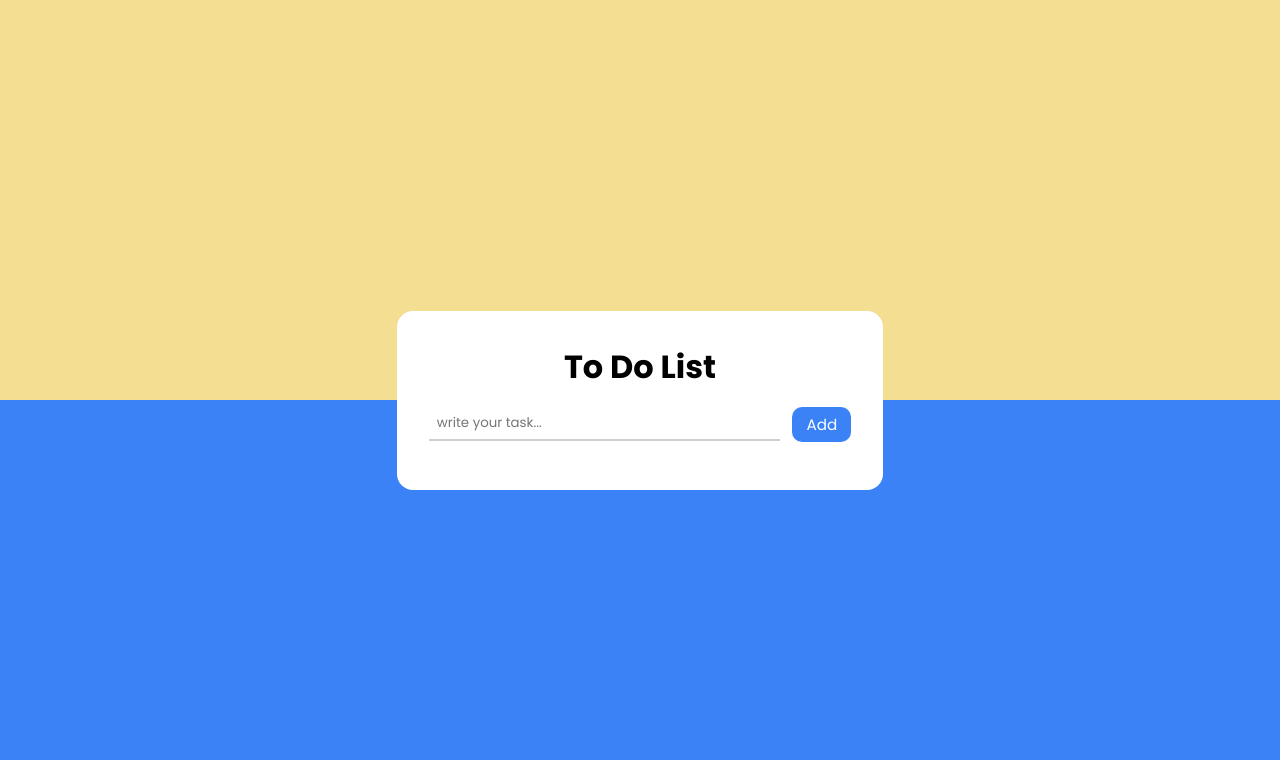
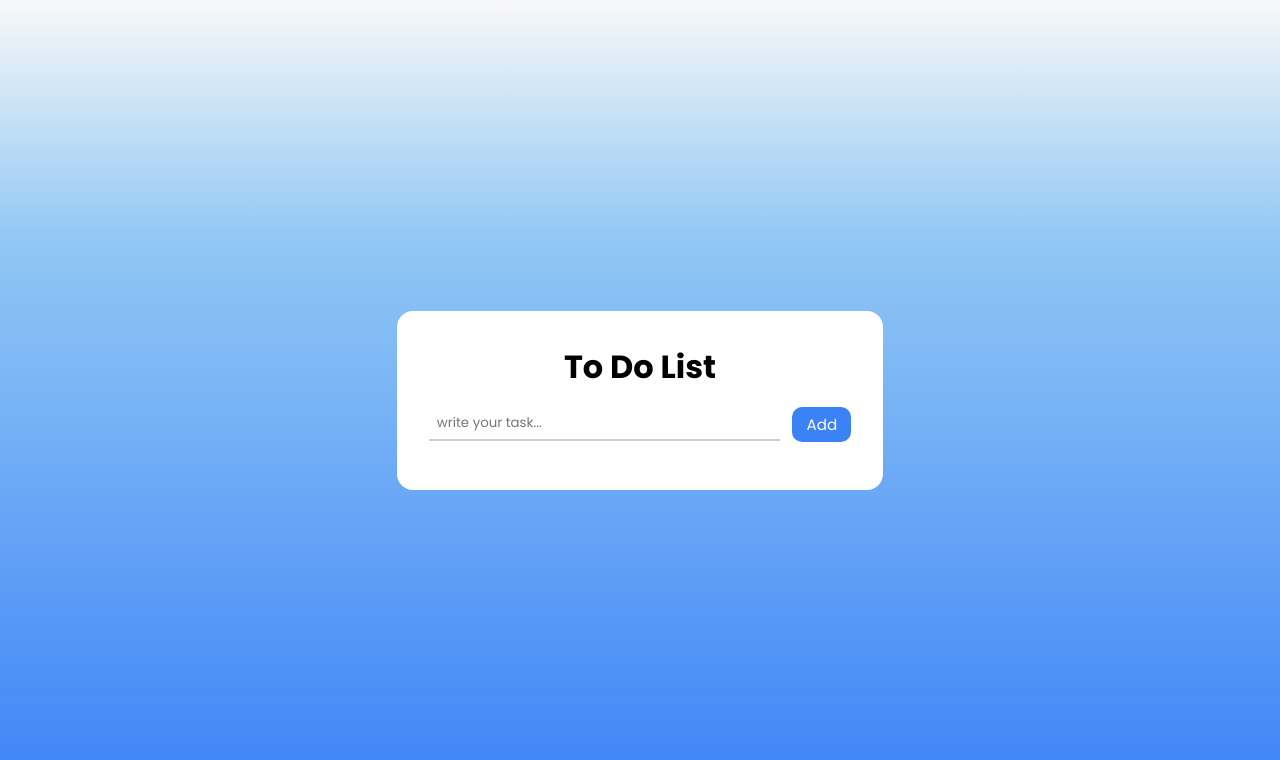
Before and after one commit to Osvaldx/To-Do-List--React, a React (Vite) app: page / in a window 1280 px wide. Shown: the top 760 px of the page. Built offline with nearby package versions, Linux system fonts and the light colour scheme.

Commit message:
cambio en el color del fondo

```diff
--- a/src/style.css
+++ b/src/style.css
@@ -11,7 +11,7 @@ body, html {
 
 .box-general {
   min-height: 100dvh;
-  background: linear-gradient(to bottom, #f4de91 50%, #3b82f7 50%);
+  background: linear-gradient(to bottom, #f8f8f8 0%, #91c7f4 30%, #3b82f7 100%);
   display: grid;
   place-items: center;
   padding: 2rem;
```
